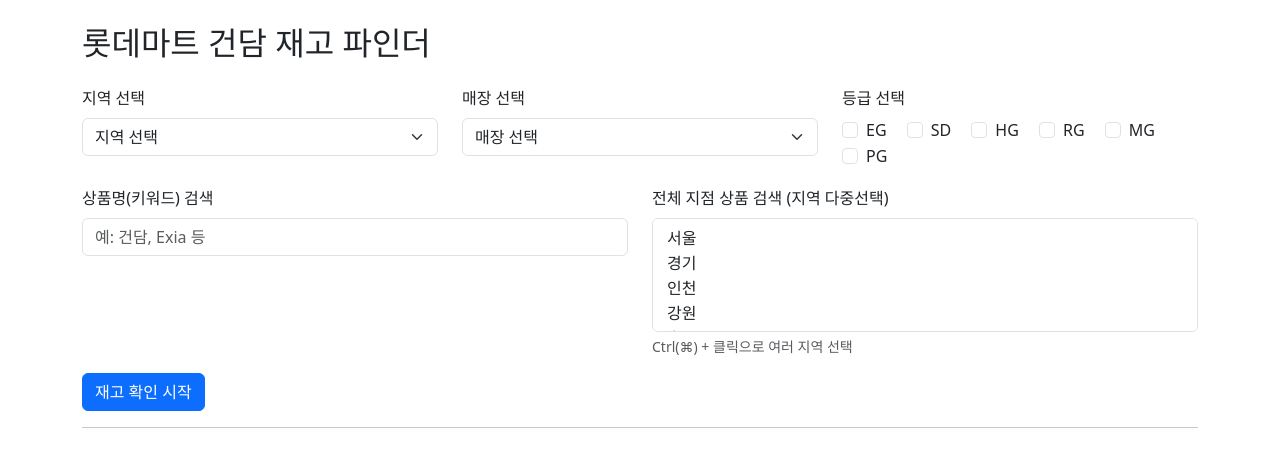
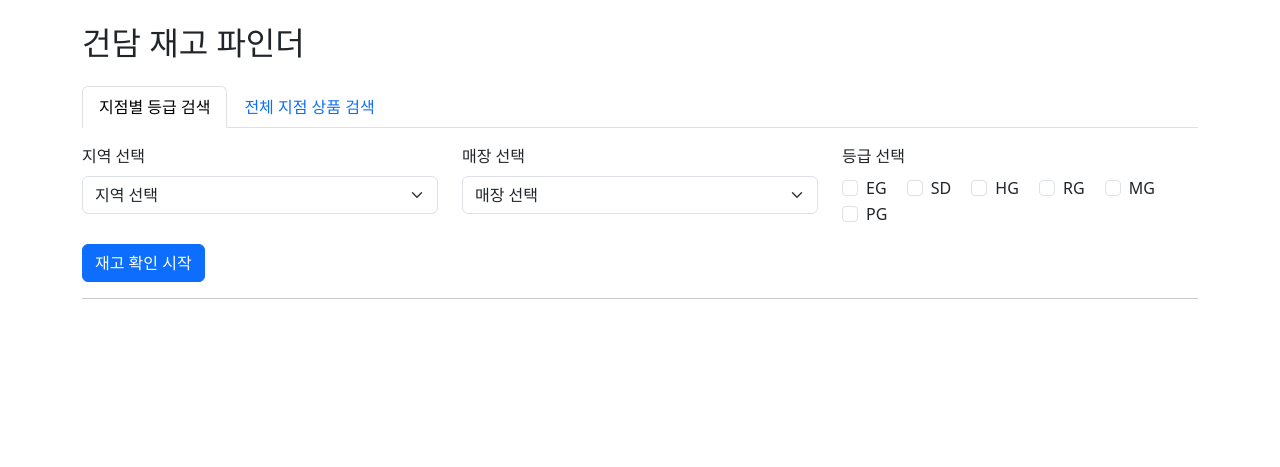
Before and after one commit to hae-sung-oh/GundamFinder, a Flask app: page / in a window 1280 px wide. Shown: the part 56-523 px from the top of the page. Run offline with Flask 3, Linux system fonts and the light colour scheme.

Commit message:
탭으로 구분해서 검색하게 만들었음

```diff
--- a/app.py
+++ b/app.py
@@ -53,22 +53,77 @@
         store_code = STORE_DATA[region][store]
         store_obj = Store(int(store_code), store, region)
         if keyword:
-            # 상품명 직접 검색
             items = web_search.worker_thread_scraping_by_store(
-                driver_path=None,  # 실제 환경에서는 드라이버 경로 필요
+                driver_path=None,
                 store=store_obj,
                 grades=[keyword]
             )
         else:
-            # 등급별 검색
             items = web_search.worker_thread_scraping_by_store(
-                driver_path=None,  # 실제 환경에서는 드라이버 경로 필요
+                driver_path=None,
                 store=store_obj,
                 grades=search_grades
             )
         results.append({'store': store, 'items': items})
-    # 전체 지점 상품 검색
     elif keyword and regions_multi:
+        for reg in regions_multi:
+            for store_name, store_code in STORE_DATA[reg].items():
+                store_obj = Store(int(store_code), store_name, reg)
+                items = web_search.worker_thread_scraping_by_store(
+                    driver_path=None,
+                    store=store_obj,
+                    grades=[keyword]
+                )
+                results.append({'store': store_name, 'items': items})
+    return render_template('index.html',
+        regions=list(STORE_DATA.keys()),
+        grades=GRADES,
+        store_data=STORE_DATA,
+        results=results,
+        selected_region=region,
+        selected_store=store,
+        selected_grades=grades,
+        selected_keyword=keyword,
+        selected_regions=regions_multi
+    )
+
+@app.route('/search_by_store', methods=['POST'])
+def search_by_store():
+    region = request.form.get('region')
+    store = request.form.get('store')
+    grades = request.form.getlist('grades')
+    results = []
+    web_search = WebSearch()
+    active_tab = 'by_store'
+    if region and store:
+        search_grades = grades if grades else GRADES
+        store_code = STORE_DATA[region][store]
+        store_obj = Store(int(store_code), store, region)
+        items = web_search.worker_thread_scraping_by_store(
+            driver_path=None,  # 실제 환경에서는 드라이버 경로 필요
+            store=store_obj,
+            grades=search_grades
+        )
+        results.append({'store': store, 'items': items})
+    return render_template('index.html',
+        regions=list(STORE_DATA.keys()),
+        grades=GRADES,
+        store_data=STORE_DATA,
+        results=results,
+        selected_region=region,
+        selected_store=store,
+        selected_grades=grades,
+        active_tab=active_tab
+    )
+
+@app.route('/search_by_region', methods=['POST'])
+def search_by_region():
+    keyword = request.form.get('keyword', '').strip()
+    regions_multi = request.form.getlist('regions')
+    results = []
+    web_search = WebSearch()
+    active_tab = 'by_region'
+    if keyword and regions_multi:
         for reg in regions_multi:
             for store_name, store_code in STORE_DATA[reg].items():
                 store_obj = Store(int(store_code), store_name, reg)
@@ -82,7 +137,10 @@
         regions=list(STORE_DATA.keys()),
         grades=GRADES,
         store_data=STORE_DATA,
-        results=results
+        results=results,
+        selected_keyword=keyword,
+        selected_regions=regions_multi,
+        active_tab=active_tab
     )
 
 if __name__ == '__main__':
--- a/templates/index.html
+++ b/templates/index.html
@@ -1,13 +1,25 @@
-{% extends 'base.html' %} {% block content %}
-<h2 class="mb-4">롯데마트 건담 재고 파인더</h2>
-<form method="post" action="/search" id="searchForm">
+{% extends 'base.html' %}
+{% block content %}
+<h2 class="mb-4">건담 재고 파인더</h2>
+<ul class="nav nav-tabs" id="searchTab" role="tablist">
+  <li class="nav-item" role="presentation">
+    <button class="nav-link {% if not active_tab or active_tab == 'by_store' %}active{% endif %}" id="by-store-tab" data-bs-toggle="tab" data-bs-target="#by-store" type="button" role="tab" aria-controls="by-store" aria-selected="true">지점별 등급 검색</button>
+  </li>
+  <li class="nav-item" role="presentation">
+    <button class="nav-link {% if active_tab == 'by_region' %}active{% endif %}" id="by-region-tab" data-bs-toggle="tab" data-bs-target="#by-region" type="button" role="tab" aria-controls="by-region" aria-selected="false">전체 지점 상품 검색</button>
+  </li>
+</ul>
+<div class="tab-content mt-3" id="searchTabContent">
+  <!-- 지점별 등급 검색 탭 -->
+  <div class="tab-pane fade {% if not active_tab or active_tab == 'by_store' %}show active{% endif %}" id="by-store" role="tabpanel" aria-labelledby="by-store-tab">
+    <form method="post" action="/search_by_store" id="searchByStoreForm">
       <div class="row mb-3">
         <div class="col-md-4">
           <label for="region" class="form-label">지역 선택</label>
           <select class="form-select" id="region" name="region" required>
             <option value="">지역 선택</option>
             {% for region in regions %}
-        <option value="{{ region }}">{{ region }}</option>
+            <option value="{{ region }}" {% if region == selected_region %}selected{% endif %}>{{ region }}</option>
             {% endfor %}
           </select>
         </div>
@@ -15,46 +27,71 @@
           <label for="store" class="form-label">매장 선택</label>
           <select class="form-select" id="store" name="store">
             <option value="">매장 선택</option>
-        <!-- JS로 동적 변경 -->
+            {% if selected_region %}
+              {% for store in store_data[selected_region].keys() %}
+                <option value="{{ store }}" {% if store == selected_store %}selected{% endif %}>{{ store }}</option>
+              {% endfor %}
+            {% endif %}
           </select>
         </div>
         <div class="col-md-4">
-      <label for="grades" class="form-label">등급 선택</label>
+          <label class="form-label">등급 선택</label>
           <div id="grades">
             {% for grade in grades %}
             <div class="form-check form-check-inline">
-          <input class="form-check-input" type="checkbox" name="grades" value="{{ grade }}" id="grade-{{ grade }}" />
+              <input class="form-check-input" type="checkbox" name="grades" value="{{ grade }}" id="grade-{{ grade }}" {% if selected_grades and grade in selected_grades %}checked{% endif %}/>
               <label class="form-check-label" for="grade-{{ grade }}">{{ grade }}</label>
             </div>
             {% endfor %}
           </div>
         </div>
       </div>
-  <div class="row mb-3">
-    <div class="col-md-6">
+      <button type="submit" class="btn btn-primary">재고 확인 시작</button>
+    </form>
+    <hr />
+    {% if active_tab == 'by_store' and results is defined %}
+      {% if results|length == 0 %}
+        <div class="alert alert-warning mt-3">검색된 제품이 없습니다.</div>
+      {% else %}
+        {% include 'results.html' %}
+      {% endif %}
+    {% endif %}
+  </div>
+  <!-- 전체 지점 상품 검색 탭 -->
+  <div class="tab-pane fade {% if active_tab == 'by_region' %}show active{% endif %}" id="by-region" role="tabpanel" aria-labelledby="by-region-tab">
+    <form method="post" action="/search_by_region" id="searchByRegionForm">
+      <div class="mb-3">
         <label for="keyword" class="form-label">상품명(키워드) 검색</label>
-      <input type="text" class="form-control" id="keyword" name="keyword" placeholder="예: 건담, Exia 등" />
+        <input type="text" class="form-control" id="keyword" name="keyword" placeholder="예: 건담, Exia 등" value="{{ selected_keyword or '' }}" required />
       </div>
-    <div class="col-md-6">
-      <label for="regions" class="form-label">전체 지점 상품 검색 (지역 다중선택)</label>
-      <select class="form-select" id="regions" name="regions" multiple>
+      <div class="mb-3">
+        <label class="form-label">검색할 지역 선택</label>
+        <div>
           {% for region in regions %}
-        <option value="{{ region }}">{{ region }}</option>
+          <div class="form-check form-check-inline">
+            <input class="form-check-input" type="checkbox" name="regions" value="{{ region }}" id="region-{{ region }}" {% if selected_regions and region in selected_regions %}checked{% endif %}>
+            <label class="form-check-label" for="region-{{ region }}">{{ region }}</label>
+          </div>
           {% endfor %}
-      </select>
-      <div class="form-text">Ctrl(⌘) + 클릭으로 여러 지역 선택</div>
         </div>
       </div>
       <button type="submit" class="btn btn-primary">재고 확인 시작</button>
     </form>
     <hr />
-{% if results %} {% if results|length == 0 %}
+    {% if active_tab == 'by_region' and results is defined %}
+      {% if results|length == 0 %}
+        <div class="alert alert-warning mt-3">검색된 제품이 없습니다.</div>
+      {% else %}
+        {% include 'results.html' %}
+      {% endif %}
+    {% endif %}
+  </div>
+</div>
+{% endblock %}
+
+{% block script %}
 <script>
-  alert("현재 건담 재고가 없습니다.")
-</script>
-{% else %} {% include 'results.html' %} {% endif %} {% endif %} {% endblock %} {% block script %}
-<script>
-  // 지역별 매장 동적 변경
+  // 지역별 매장 동적 변경 (지점별 등급 검색 탭)
   const storeData = {{ store_data | tojson | safe }};
   document.getElementById('region').addEventListener('change', function() {
     const region = this.value;
```
Also changed, not shown: README.md. Lines whose indentation alone changed are shown as unchanged.
